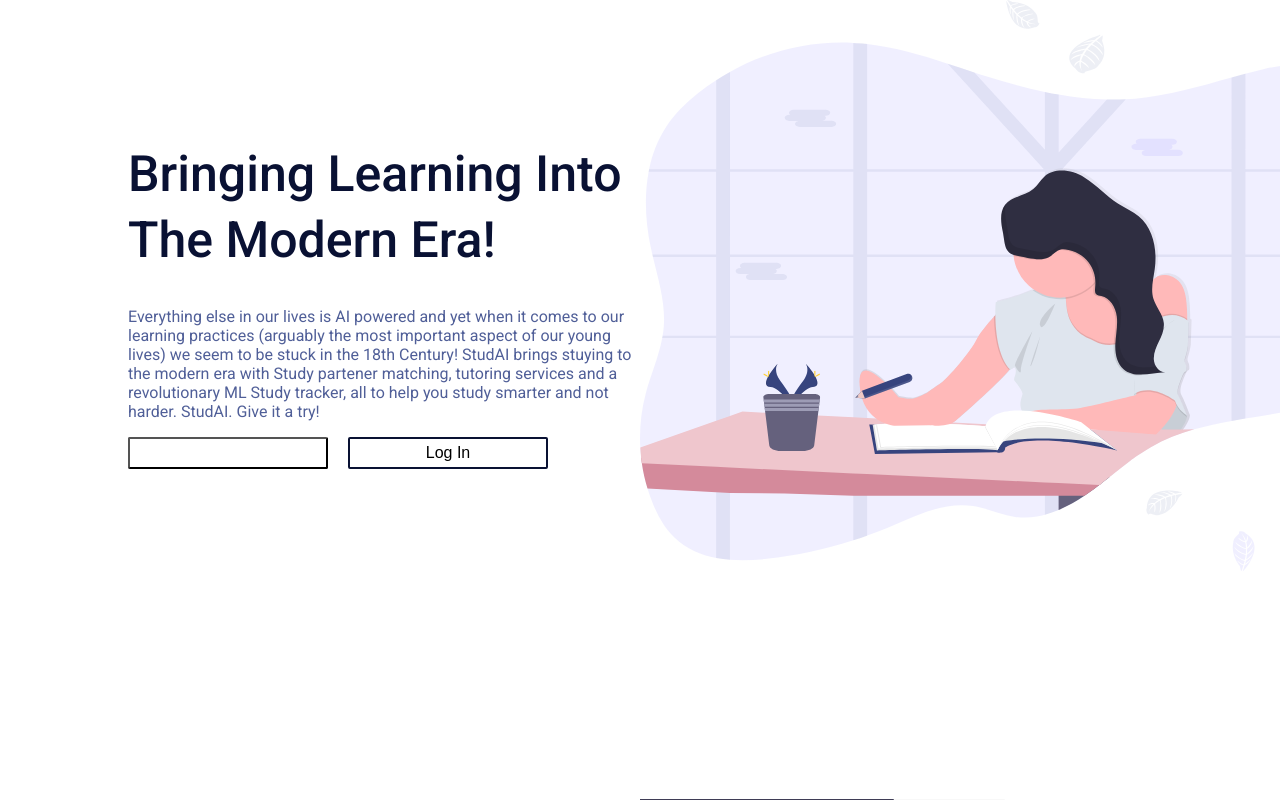
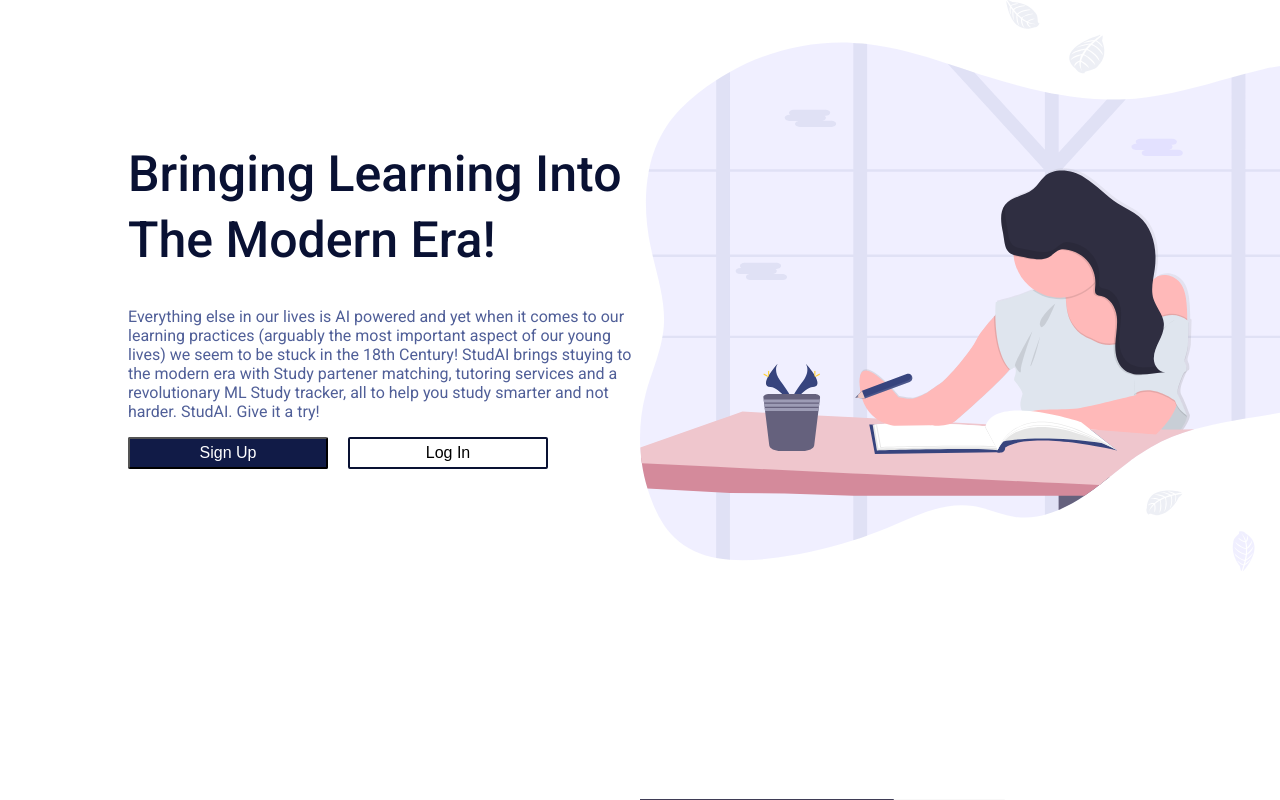
Before and after one commit to StudAI/StudAI, a React (Create React App) app in the folder client/: page / in a window 1280 px wide. In both pictures the pointer is over the button "Sign Up". Shown: the top 800 px of the page. Built offline with nearby package versions, Linux system fonts and the light colour scheme.

Commit message:
fixed background for button hover

```diff
--- a/client/src/bass.scss
+++ b/client/src/bass.scss
@@ -20,7 +20,7 @@ button {
   border-radius: 2px;
   font-weight: 500;
   &:hover {
-    background-color: transparent;
+    background-color: none;
   }
 }
 
```
